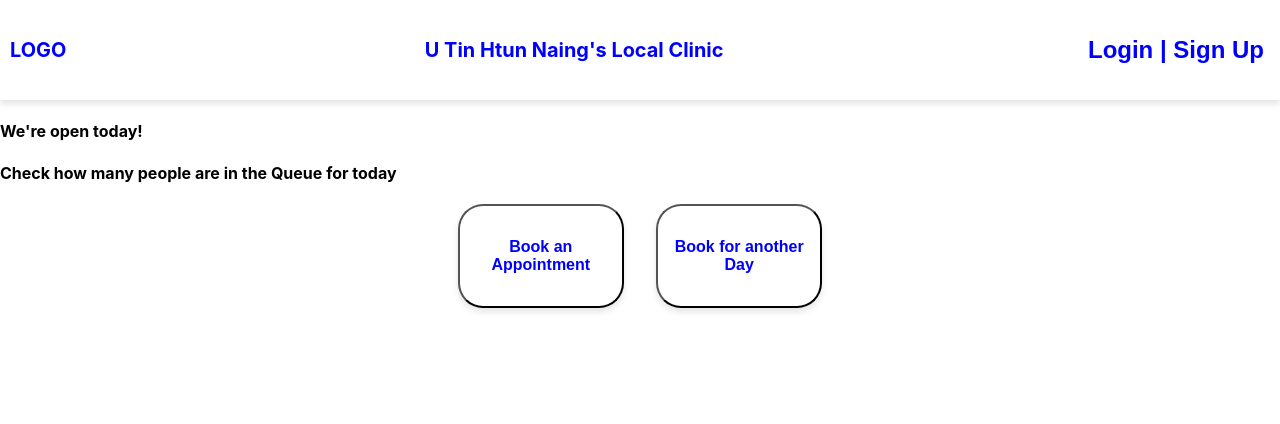
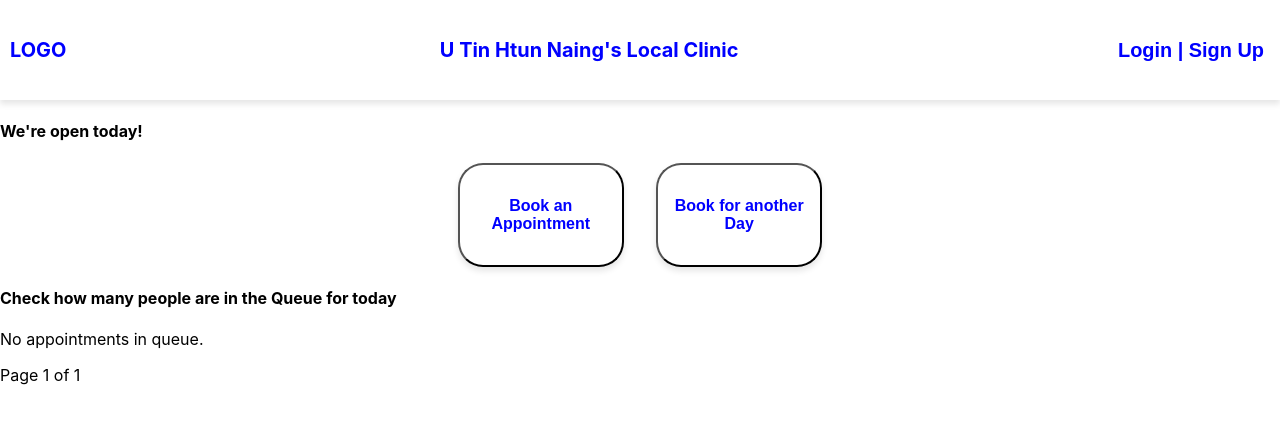
Before and after one commit to AurelianOnGit/Clinic, a Django app: page /home in a window 1280 px wide. Shown: the top 424 px of the page. Run offline with Django 5.2, Linux system fonts and the light colour scheme; data comes from the database, SQL or seed files in the repository; both versions use the stored data as it was after the commit.

Commit message:
finished 90% of the form

```diff
--- a/Reception/static/Reception/form.css
+++ b/Reception/static/Reception/css/form.css
@@ -1,18 +1,25 @@
 html, body {
     margin: 0;
+    padding: 0;
 }
 
 img {
-    position: relative;
+    position: absolute;
     width: 100vw;
-    z-index: 1;
+    height: 100%;
+    z-index: -1;
+    background-position: center;
+    background-repeat: no-repeat;
+    background-size: cover;
+    filter: blur(8px);
+    -webkit-filter: blur(8px);
 }
 
 .form-container {
     display: flex;
     justify-content: center;
     align-items: center;
-    height: 100vh;
+    height: 100%;
     z-index: 100;
 }
 
@@ -22,6 +29,7 @@ img {
     border-radius: 25px;
     height: 25%;
     width: 25%;
+    background-color: white;
 }
 
 .book-today-form p {
--- a/Reception/static/Reception/style.css
+++ b/Reception/static/Reception/css/style.css
@@ -1,5 +1,6 @@
 html, body {
     margin: 0;
+    padding: 0;
     height: 100%;
     font-family: 'Inter', 'Segoe UI', Roboto, sans-serif;
 }
@@ -49,4 +50,12 @@ html, body {
     font-size: 1rem;
     box-shadow: 0 4px 6px rgba(0, 0, 0, 0.1);
     border-radius: 25px;
+    transition: background-color 0.5s, box-shadow 0.0001s;
 }
+
+button:hover {
+    cursor: pointer;
+    background-color: black;
+    color: white;
+    box-shadow: 0 0 10px 5px rgba(0, 0, 255, 0.5);
+}
--- a/Reception/templates/Reception/base.html
+++ b/Reception/templates/Reception/base.html
@@ -2,7 +2,8 @@
 <html lang="en">
     <head>
         {% load static %}
-        <link rel="stylesheet" href="{% static 'Reception/style.css' %}">
+        <link rel="stylesheet" href="{% static 'Reception/css/style.css' %}">
+        <link rel="stylesheet" href="{% static 'Reception/css/form.css' %}">
         <title>{% block title %}Clinic App{% endblock %}</title>
     </head>
     <body>
@@ -14,12 +15,14 @@
                 <h5>U Tin Htun Naing's Local Clinic</h5>
             </div>
             <div>
-                <button class="login-btn" type="button">Login | Sign Up</button>
+                <button class="login-btn" type="button"><h5>Login | Sign Up</h5></button>
             </div>
         </header>
         <main>
             {% block content %}
             {% endblock %}
+            {% block extra_js %}
+            {% endblock %}
         </main>
     </body>
 </html>
--- a/Reception/templates/Reception/home.html
+++ b/Reception/templates/Reception/home.html
@@ -1,7 +1,7 @@
 <!DOCTYPE html>
+{% extends 'Reception/base.html' %}
 <html lang="en">
     <head>
-        {% extends 'Reception/base.html' %}
         <meta charset="UTF-8">
     </head>
     <body>
@@ -13,6 +13,11 @@
                 <h4>Sorry, we're closed today.<br></br>We'll be open again on {{ next_open_day }}!</h4>
             {% endif %}
         </div>
+        <div class="ap-btn-wrap">
+            <button onclick="redirectToForm()" class="ap-today-btn" type="button"><h4>Book an Appointment</h4></button>
+            <button class="ap-later-btn" type="button"><h4>Book for another Day</h4></button>
+        </div>
+        {% if is_open %}
             <div class="ap-check">
                 <h4>Check how many people are in the Queue for today</h4>
             </div>
@@ -20,13 +25,34 @@
                 <ol style="list-style-type: none; padding-left: 0;">
                     {% for appointment in appointments %}
                         <li>Token #{{ appointment.token }} — {{ appointment.name }}</li>
+                    {% empty %}
+                    <li>No appointments in queue.</li>
                     {% endfor %}
                 </ol>
+                <div class="pagination">
+                    {% if page_obj.has_previous %}
+                        <a href="?page=1">First</a>
+                        <a href="?page={{ page_obj.previous_page_number }}">Previous</a>
+                    {% endif %}
+                    <span>Page {{ page_obj.number }} of {{ page_obj.paginator.num_pages }}</span>
+                    {% if page_obj.has_next %}
+                        <a href="?page={{page_obj.next_page_number }}">Next</a>
+                        <a href="?page={{ page_obj.paginator.num_pages }}">Last</a>
+                    {% endif %}
                 </div>
-        <div class="ap-btn-wrap">
-            <button class="ap-today-btn" type="button"><h4>Book an Appointment<h4></button>
-            <button class="ap-later-btn" type="submit"><h4>Book for another Day</h4></button>
             </div>
+        {% else %}
+            <div class="closed-queue">
+                <h4>We're closed today</h4>
+            </div>
+        {% endif %}
+        {% endblock %}
+        {% block extra_js %}
+            <script>
+                function redirectToForm() {
+                    window.location.href = "{% url 'book_today' %}";
+                }
+            </script>
         {% endblock %}
     </body>
 </html>
--- a/Reception/urls.py
+++ b/Reception/urls.py
@@ -3,5 +3,5 @@ from . import views
 
 urlpatterns = [
     path("home", views.home, name="home"),
-    path("booktoday", views.book_today, name="book_today"),
+    path("booktoday/", views.book_today, name="book_today"),
 ]
--- a/Reception/views.py
+++ b/Reception/views.py
@@ -4,12 +4,19 @@ from django.utils import timezone
 from .forms import BookTodayForm, BookAnotherDayForm
 from django.db.models import Max
 from django.core.exceptions import ValidationError
+from django.core.paginator import Paginator
 
 # Create your views here.
 def home(request):
+    appointments = Appointment.objects.all().order_by('token')
+    paginator = Paginator(appointments, 25) # 25 per page
+
+    page_number = request.GET.get('page') # which page are we on
+    page_obj = paginator.get_page(page_number) # gives page data and nav helpers
+
     today = timezone.localdate()
     today_weekday = today.weekday()
-    closed_days = [3, 6]
+    closed_days = [1, 3, 6]
     is_open = today_weekday not in closed_days
 
     for i in range (1, 8):
@@ -27,6 +34,7 @@ def home(request):
         "appointments" : appointments_today,
         "is_open" : is_open,
         "next_open_day" : next_open_day_name,
+        'page_obj' : page_obj,
     }
 
     return render(request, "Reception/home.html", context)
```
Also changed, not shown: Reception/templates/Reception/book_today.html (+13 -6 lines), Reception/static/Reception/images/ClinicFront.jpg (renamed from Reception/static/Reception/ClinicFront.jpg), db.sqlite3. Lines whose indentation alone changed are shown as unchanged.
